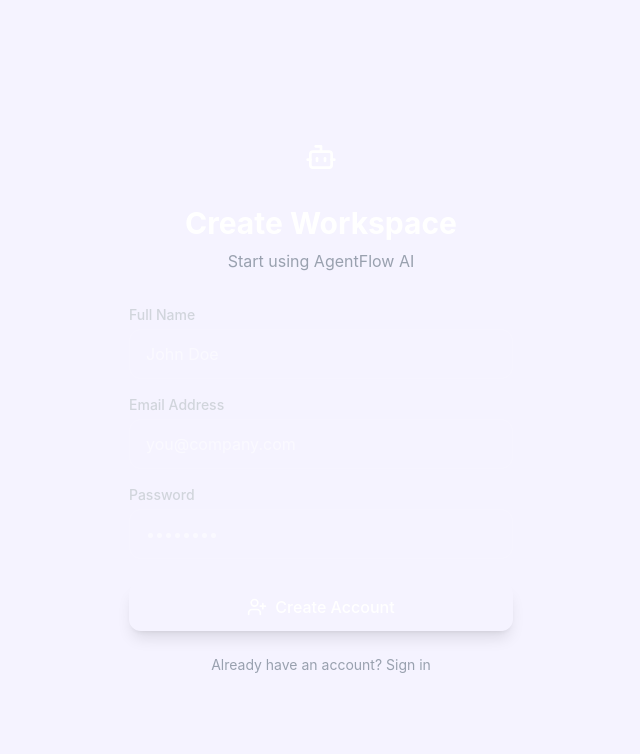
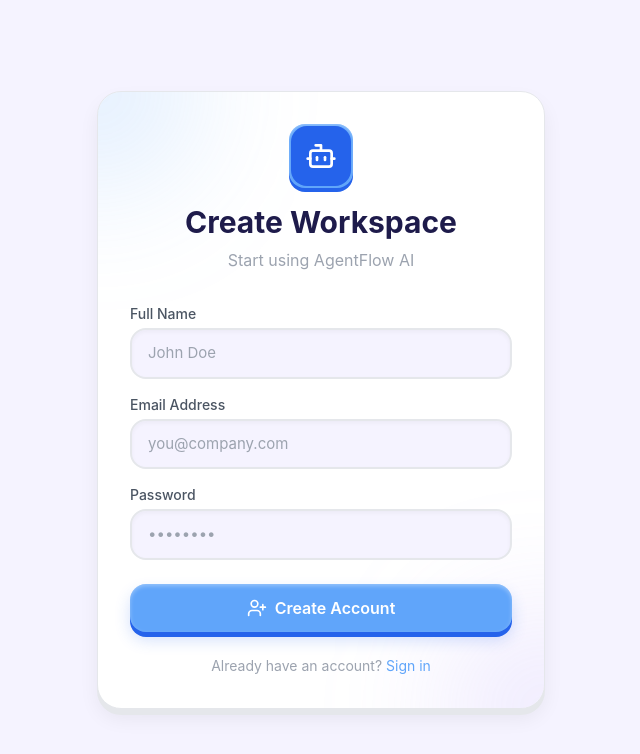
Before and after one commit to Abhi7488-VIT/AgentFlow, a React (Vite) app in the folder frontend/: page /signup in a window 1280 px wide. Shown: the top 754 px of the page, without its empty margins (319-959 px from the left). Built offline with nearby package versions, Linux system fonts and the light colour scheme; no server answers.

Commit message:
style: redesign Signup page with claymorphism

```diff
--- a/frontend/src/pages/Signup.tsx
+++ b/frontend/src/pages/Signup.tsx
@@ -34,61 +34,61 @@
   };
 
   return (
-    <div className="min-h-screen bg-navy text-white flex items-center justify-center p-4">
-      <div className="glass-card max-w-md w-full p-8 rounded-2xl animate-fade-in relative overflow-hidden">
+    <div className="min-h-screen bg-clay-bg text-clay-ink flex items-center justify-center p-4">
+      <div className="clay-card max-w-md w-full p-8 animate-fade-in relative overflow-hidden">
         {/* Decorative blur */}
-        <div className="absolute -top-24 -left-24 w-48 h-48 bg-electric-blue/30 rounded-full blur-[64px] pointer-events-none"></div>
-        <div className="absolute -bottom-24 -right-24 w-48 h-48 bg-violet/30 rounded-full blur-[64px] pointer-events-none"></div>
+        <div className="absolute -top-24 -left-24 w-48 h-48 bg-clay-blue/20 rounded-full blur-[64px] pointer-events-none"></div>
+        <div className="absolute -bottom-24 -right-24 w-48 h-48 bg-clay-purple/20 rounded-full blur-[64px] pointer-events-none"></div>
 
         <div className="relative z-10">
           <div className="flex flex-col items-center mb-8">
-            <div className="w-16 h-16 rounded-2xl bg-gradient-to-tr from-electric-blue to-violet p-0.5 mb-4">
-              <div className="w-full h-full bg-navy rounded-2xl flex items-center justify-center">
+            <div className="w-16 h-16 rounded-2xl bg-clay-blue p-0.5 mb-4 shadow-[inset_0_2px_3px_rgba(255,255,255,0.3),0_4px_0_0_#2563EB]">
+              <div className="w-full h-full bg-clay-blue-dark rounded-2xl flex items-center justify-center">
                 <Bot className="w-8 h-8 text-white" />
               </div>
             </div>
-            <h1 className="text-3xl font-bold">Create Workspace</h1>
-            <p className="text-gray-400 mt-2">Start using AgentFlow AI</p>
+            <h1 className="text-3xl font-bold text-clay-ink">Create Workspace</h1>
+            <p className="text-clay-ink-muted mt-2">Start using AgentFlow AI</p>
           </div>
 
           {error && (
-            <div className="bg-red-500/10 border border-red-500/20 text-red-400 p-3 rounded-xl mb-6 text-sm text-center">
+            <div className="bg-clay-coral/10 border-2 border-clay-coral/20 text-clay-coral-dark p-3 rounded-xl mb-6 text-sm text-center">
               {error}
             </div>
           )}
 
           <form onSubmit={handleSubmit} className="space-y-4">
             <div>
-              <label className="block text-sm font-medium text-gray-300 mb-1">Full Name</label>
+              <label className="block text-sm font-medium text-clay-ink-light mb-1">Full Name</label>
               <input
                 type="text"
                 value={fullName}
                 onChange={(e) => setFullName(e.target.value)}
-                className="w-full bg-white/5 border border-white/10 rounded-xl px-4 py-3 text-white focus:outline-none focus:border-electric-blue transition-colors"
+                className="w-full clay-input"
                 placeholder="John Doe"
                 required
               />
             </div>
 
             <div>
-              <label className="block text-sm font-medium text-gray-300 mb-1">Email Address</label>
+              <label className="block text-sm font-medium text-clay-ink-light mb-1">Email Address</label>
               <input
                 type="email"
                 value={email}
                 onChange={(e) => setEmail(e.target.value)}
-                className="w-full bg-white/5 border border-white/10 rounded-xl px-4 py-3 text-white focus:outline-none focus:border-electric-blue transition-colors"
+                className="w-full clay-input"
                 placeholder="you@company.com"
                 required
               />
             </div>
 
             <div>
-              <label className="block text-sm font-medium text-gray-300 mb-1">Password</label>
+              <label className="block text-sm font-medium text-clay-ink-light mb-1">Password</label>
               <input
                 type="password"
                 value={password}
                 onChange={(e) => setPassword(e.target.value)}
-                className="w-full bg-white/5 border border-white/10 rounded-xl px-4 py-3 text-white focus:outline-none focus:border-electric-blue transition-colors"
+                className="w-full clay-input"
                 placeholder="••••••••"
                 required
                 minLength={6}
@@ -98,16 +98,16 @@
             <button
               type="submit"
               disabled={loading}
-              className="w-full bg-gradient-to-r from-electric-blue to-violet hover:from-electric-blue/90 hover:to-violet/90 text-white font-medium py-3 rounded-xl shadow-lg shadow-electric-blue/25 transition-all flex items-center justify-center gap-2 mt-6"
+              className="w-full clay-button py-3 flex items-center justify-center gap-2 mt-6"
             >
               {loading ? <Loader2 className="w-5 h-5 animate-spin" /> : <UserPlus className="w-5 h-5" />}
               {loading ? 'Creating account...' : 'Create Account'}
             </button>
           </form>
 
-          <p className="text-center text-gray-400 mt-6 text-sm">
+          <p className="text-center text-clay-ink-muted mt-6 text-sm">
             Already have an account?{' '}
-            <Link to="/login" className="text-electric-blue hover:text-white transition-colors">
+            <Link to="/login" className="text-clay-blue hover:text-clay-blue-dark transition-colors">
               Sign in
             </Link>
           </p>
```
